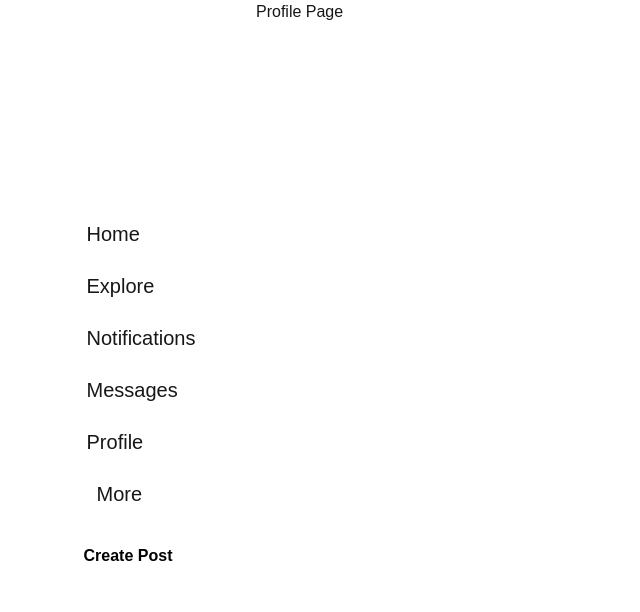
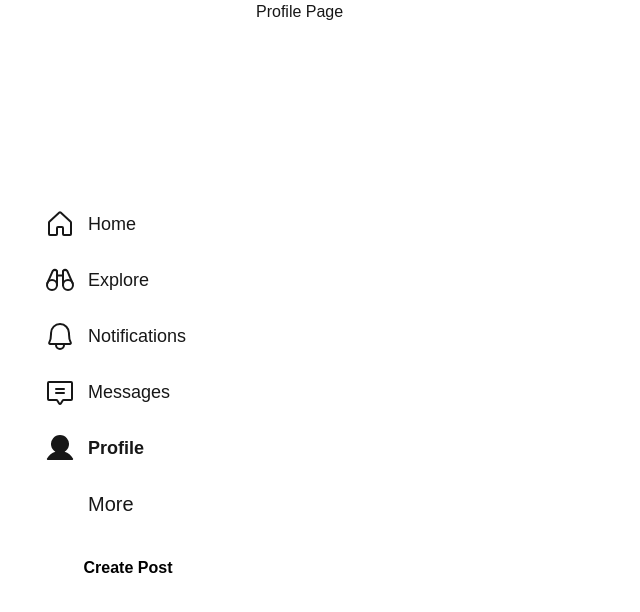
Before and after one commit to pickachuuu/kaleido-client, a Next.js app: page /profile in a window 1280 px wide. Shown: the top 612 px of the page, without its empty margins (0-640 px from the left). Built offline with nearby package versions, Linux system fonts and the light colour scheme.

Commit message:
refactor: replace CircleEllipsis icon with DotsThreeCircle in Sidebar component

```diff
--- a/src/components/layout/Sidebar.tsx
+++ b/src/components/layout/Sidebar.tsx
@@ -4,14 +4,14 @@ import { usePathname } from 'next/navigation'
 import { cn } from '@/lib/utils'
 import { sidebarNavItems } from "@/config/sidebar-cfg"
 import { Button } from '@/components/ui/Button'
-import { CircleEllipsis } from 'lucide-react'
+import { DotsThreeCircle } from 'phosphor-react'
 
 
 export default function Sidebar() {
     const pathname = usePathname()
     return (
         <aside className="w-64 h-full p-4 flex items-center justify-center">
-            <nav className="space-y-2">
+            <nav className="space-y-2 w-48">
                 {sidebarNavItems.map((item) => {
                     const isActive = pathname === item.href
 
@@ -20,17 +20,17 @@ export default function Sidebar() {
                             key={item.href}
                             href={item.href}
                             className={cn(
-                                'flex items-center gap-3 rounded-lg px-3 py-2 text-sm transition-colors',
-                                isActive
-                                    ? 'bg-secondary text-secondary-foreground'
-                                    : 'text-muted-foreground hover:bg-accent hover:text-accent-foreground'
+                                'flex items-center gap-3 rounded-3xl px-3 py-2 text-sm transition-colors hover:bg-zinc-900',
+                                isActive ? 'font-semibold' : 'font-light',
                             )}
-                        >
+                                                >
                             {item.icon && (
-                                <item.icon color='#ffffff'
+                                <item.icon
+                                    size={32}
+                                    weight={isActive ? 'fill' : 'regular'}
                                 />
                             )}
-                            <span className='text-xl'>{item.title}</span>
+                            <span className='text-lg'>{item.title}</span>
                         </Link>
                     )
                 })}
@@ -38,7 +38,7 @@ export default function Sidebar() {
                 {/* More Button */}
 
                 <div className='flex items-center gap-3 px-3 py-2 text-sm'>
-                    <CircleEllipsis color='#ffffff'/>
+                    <DotsThreeCircle size={32} color='#ffffff'/>
                     <span className='text-xl'>More</span>
                 </div>
 
```
